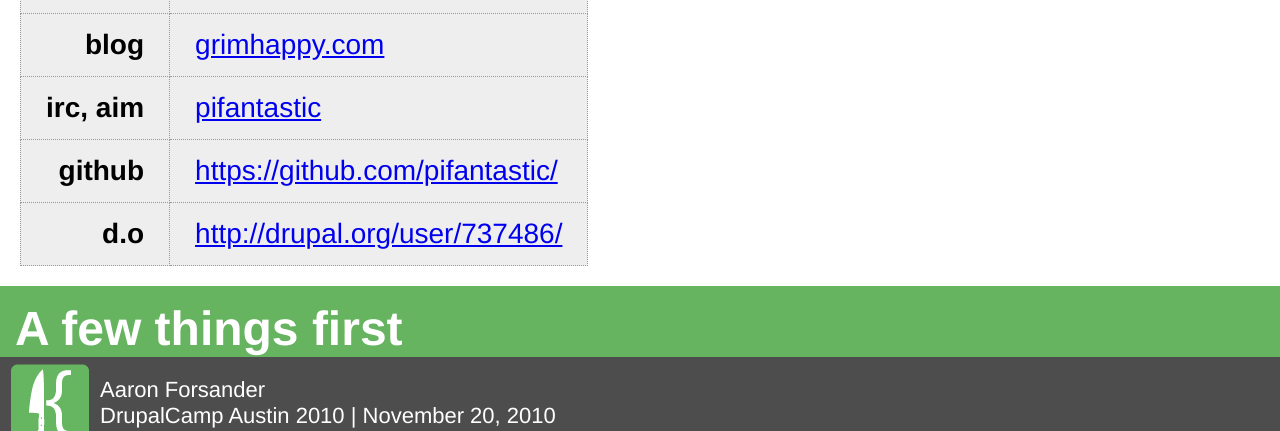
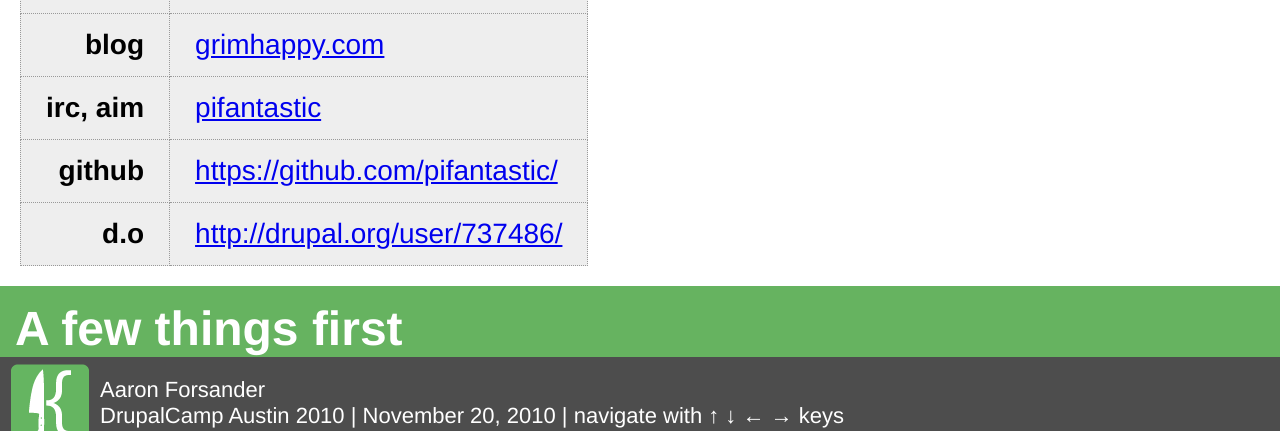
Before and after one commit to pifantastic/drupalcamp-austin-2010-jquery, a plain HTML site: page index.html in a window 1280 px wide. Shown: the part 351-782 px from the top of the page. Drawn offline with nearby package versions, Linux system fonts and the light colour scheme.

Commit message:
Added instructions for changing slides

```diff
--- a/index.html
+++ b/index.html
@@ -1095,7 +1095,7 @@
 
     <footer>
       Aaron Forsander<br />
-      DrupalCamp Austin 2010 | November 20, 2010
+      DrupalCamp Austin 2010 | November 20, 2010 | navigate with &uarr; &darr; &larr;	&rarr; keys
     </footer>
 
     <script src="jquery.chili.js"></script>
```
